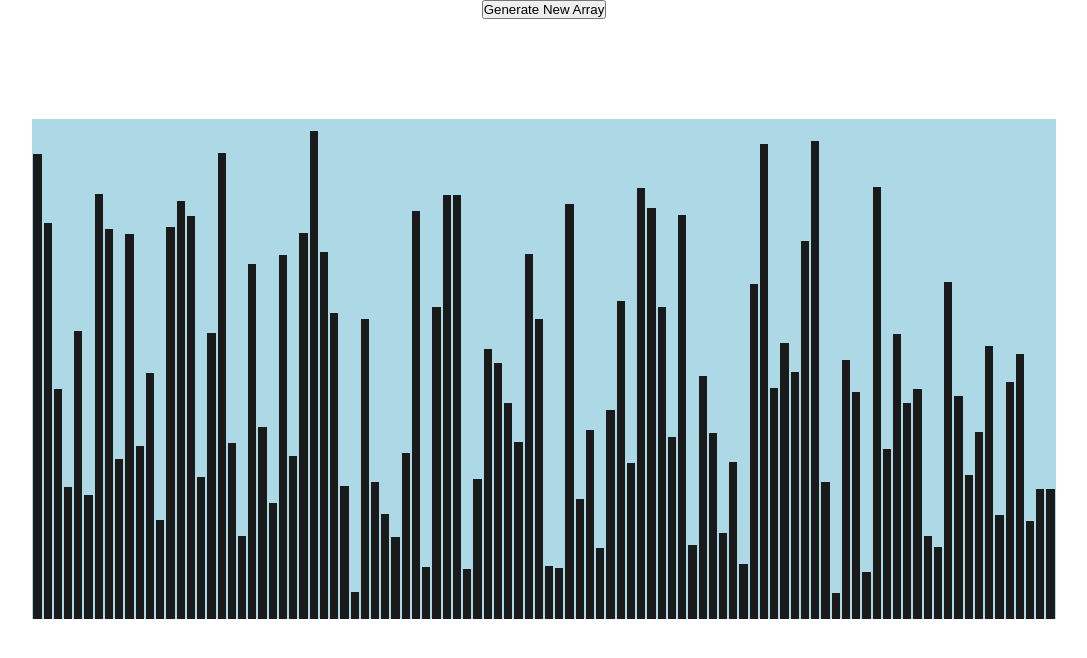
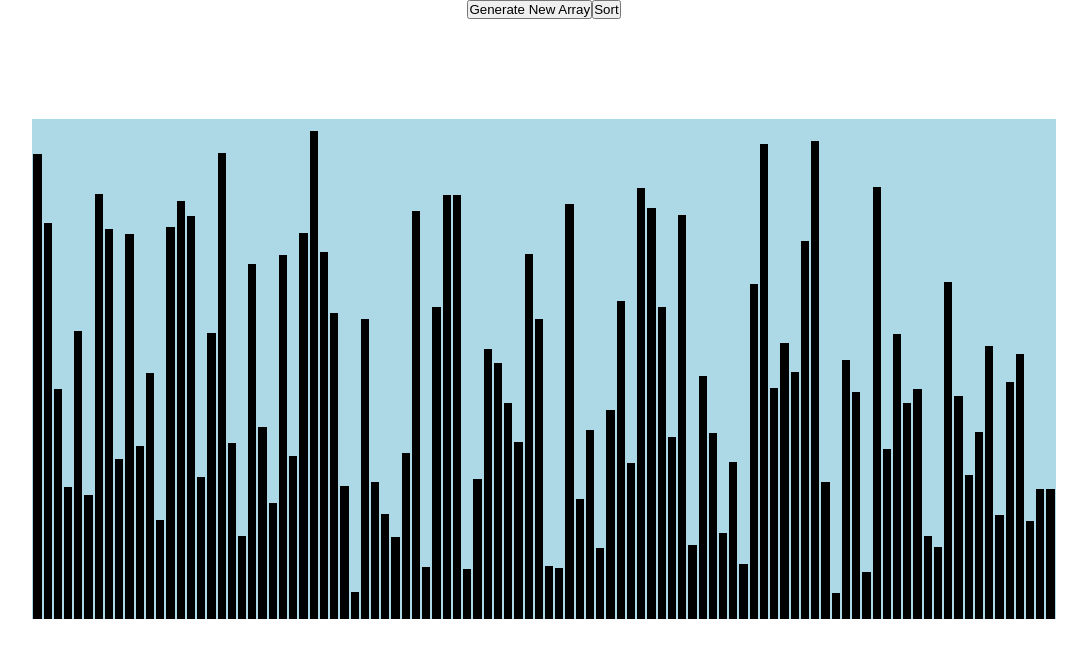
Before and after one commit to luwaiwong/react-sorting-visualizer, a React (Create React App) app: page / in a window 1280 px wide. Shown: the top 658 px of the page, without its empty margins (96-1183 px from the left). Built offline with nearby package versions, Linux system fonts and the light colour scheme.

Commit message:
add gitignore,item class and bubble sort

```diff
--- a/src/SortingAlgorithms/BubbleSort.js
+++ b/src/SortingAlgorithms/BubbleSort.js
@@ -0,0 +1,36 @@
+import Item from "./Item";
+import { arraySpeed } from "../SortingVisualizer/SortingVisualizer";
+
+export default async function bubblesort(array, setArray) {
+  let sorted = array;
+  for (let i = 0; i < sorted.length; i++) {
+    for (let j = 1; j < sorted.length - i; j++) {
+      // Set colors
+      sorted[j - 1].wasCompared();
+      sorted[j].wasCompared();
+      if (sorted[j - 1].value > sorted[j].value) {
+        // Do swap
+        let temp = sorted[j - 1];
+        sorted[j - 1] = sorted[j];
+        sorted[j] = temp;
+
+        // Set colors
+        sorted[j - 1].wasSwapped();
+        sorted[j].wasSwapped();
+
+        // Set array in main component
+        setArray([...sorted]);
+      }
+      // Wait Timer
+      await new Promise((resolve) =>
+        setTimeout(() => {
+          resolve();
+        }, arraySpeed)
+      );
+      // Reset colors
+      sorted[j - 1].resetColor();
+      sorted[j].resetColor();
+    }
+  }
+  return sorted;
+}
--- /dev/null
+++ b/src/SortingAlgorithms/Item.js
@@ -0,0 +1,23 @@
+const DEFAULT_COLOR = "black";
+const COMPARED_COLOR = "red";
+const SWAPPED_COLOR = "green";
+
+export default class Item {
+  constructor(value) {
+    this.value = value;
+    this.color = DEFAULT_COLOR;
+  }
+
+  getValue() {
+    return this.value;
+  }
+  wasCompared() {
+    this.color = COMPARED_COLOR;
+  }
+  wasSwapped() {
+    this.color = SWAPPED_COLOR;
+  }
+  resetColor() {
+    this.color = DEFAULT_COLOR;
+  }
+}
--- a/src/SortingVisualizer/SortingVisualizer.css
+++ b/src/SortingVisualizer/SortingVisualizer.css
@@ -33,9 +33,5 @@
     width: 50px;
     margin: 0 1px;
     display: inline-block;
-    background-color: #1a1a1a;
+    background-color: black;
 }
-
-.array-bar:hover {
-    background-color: #ff0000;
-}
--- a/src/SortingVisualizer/SortingVisualizer.jsx
+++ b/src/SortingVisualizer/SortingVisualizer.jsx
@@ -1,12 +1,18 @@
 import React, { useState, useRef, useEffect } from 'react';
 import './SortingVisualizer.css';
 
+import Item from '../SortingAlgorithms/Item';
 
+// Sorting Algorithms
+import BubbleSort from '../SortingAlgorithms/BubbleSort';
+
+// Constants
 const NUMBER_OF_ARRAY_BARS = 100;
 const MIN_HEIGHT = 50;
 const MAX_HEIGHT = 1000;
+export const arraySpeed = 15;
 
-
+//#region Generating random lists
 function randomIntFromInterval(min, max) {
     return Math.floor(Math.random() * (max - min + 1) + min);
 }
@@ -14,24 +20,31 @@ function randomIntFromInterval(min, max) {
 const generateRandomArray = () => {
     let n = [];
     for (let i = 0; i < NUMBER_OF_ARRAY_BARS; i++) {
-        n.push(randomIntFromInterval(MIN_HEIGHT, MAX_HEIGHT));
+        let item = new Item(randomIntFromInterval(MIN_HEIGHT, MAX_HEIGHT));
+        n.push(item);
     }
     return n
 };
+//#endregion
 
+//#region Main Function
 function SortingVisualizer() {
+    const [array, setArray] = useState(generateRandomArray());
 
-
-    const [array, setArray] = useState(generateRandomArray());
 
     const resetArray = () => {
         setArray([...generateRandomArray()]);
 
     }
 
+    const sort = () => {
+        BubbleSort(array, setArray);
+    }
+
     return (
         <div >
             <button onClick={resetArray}>Generate New Array</button>
+            <button onClick={sort}>Sort</button>
 
             <div style={{ height: '100px' }}></div>
 
@@ -39,16 +52,17 @@ function SortingVisualizer() {
                 {/* Sorting Algorithm Array Display */}
                 <div className='array-container'>
                     {
-                        array.map((value, idx) => (
+                        array.map((item, idx) => (
                             <div
                                 className='array-bar'
                                 key={idx}
                                 style={{
-                                    height: (value / MAX_HEIGHT) * 100 + '%',
+                                    backgroundColor: item.color,
+                                    // Sets height and width to a percentage of the total height and width of the array container
+                                    height: (item.value / MAX_HEIGHT) * 100 + '%',
                                     width: (1 / NUMBER_OF_ARRAY_BARS) * 100 + '%',
                                 }}>
                             </div>
-
                         ))
                     }
                 </div>
@@ -56,5 +70,5 @@ function SortingVisualizer() {
         </div>
     )
 }
-
+//#endregion
 export default SortingVisualizer;
```
Also changed, not shown: src/SortingAlgorithms/QuickSort.js (added), 2 other files (tests, documents, lock files or other folders).
